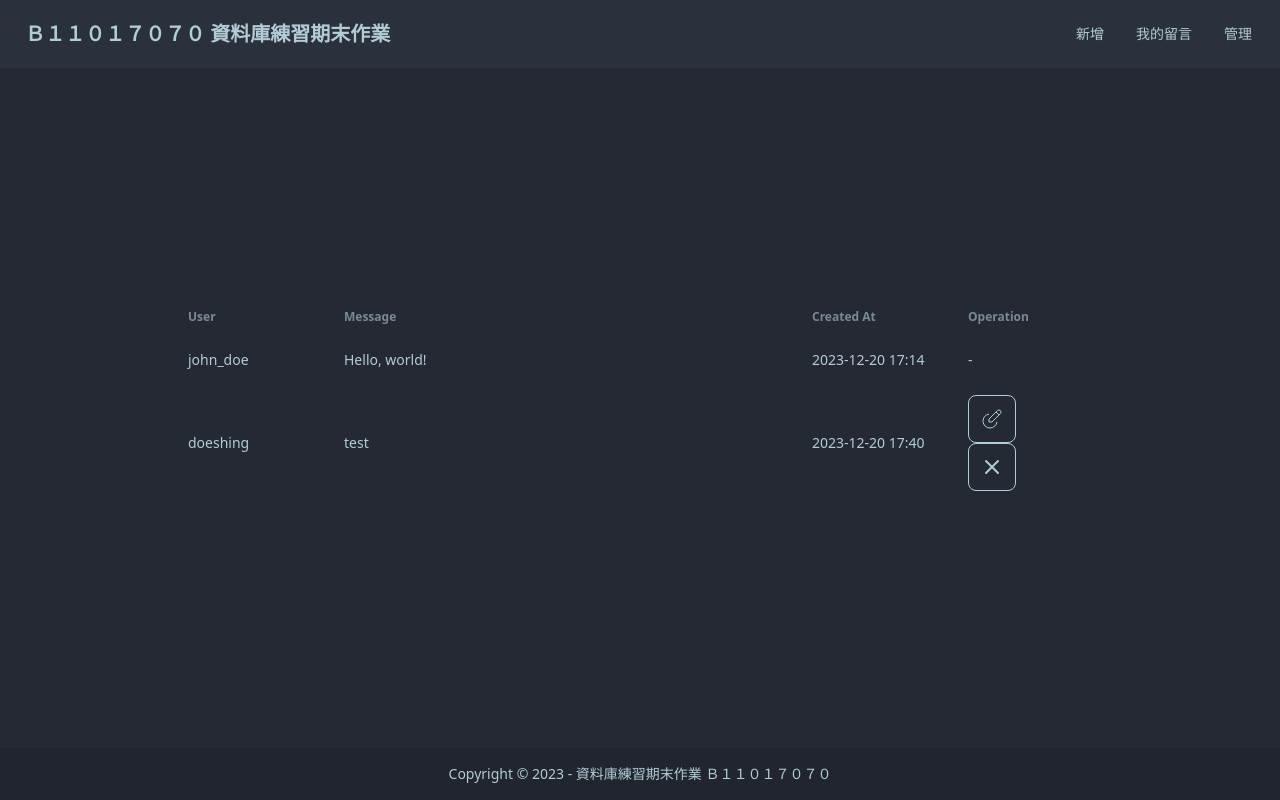
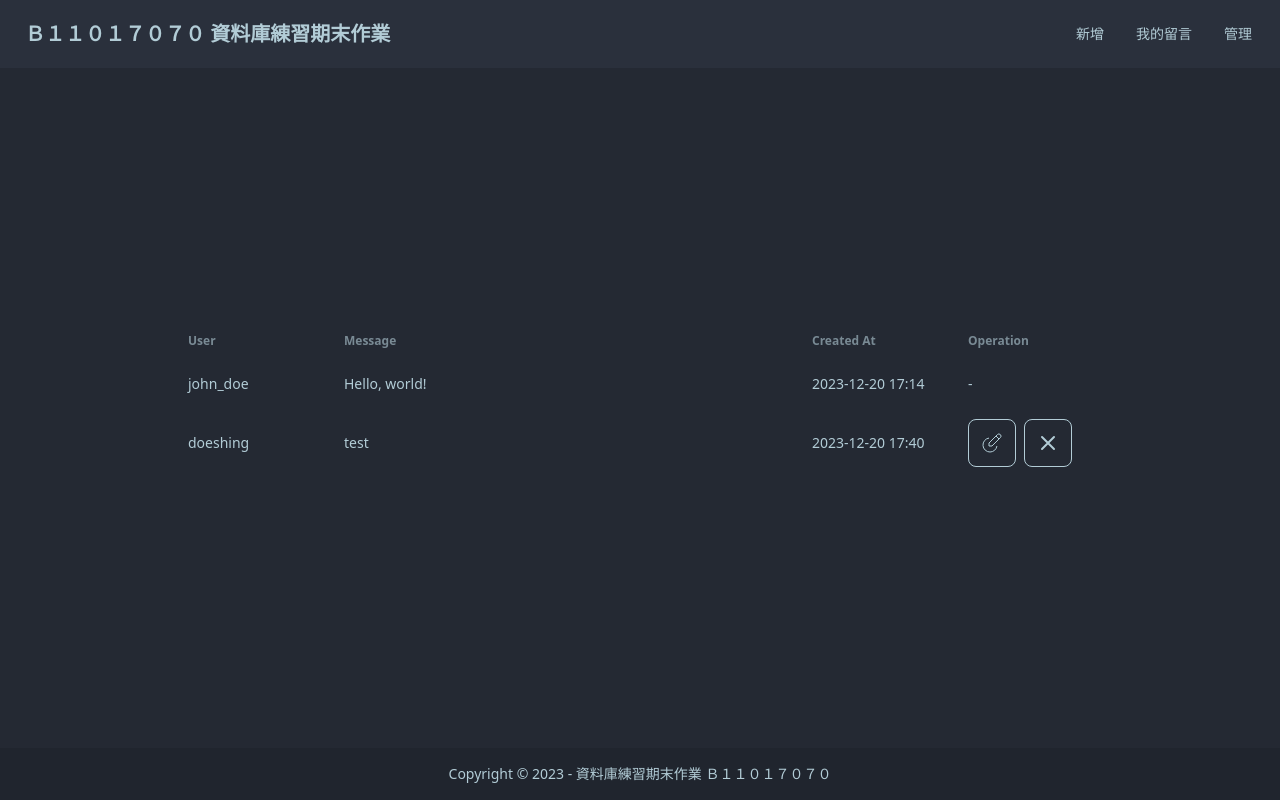
Before and after one commit to KoukeNeko-Practices/django_db, a Django app: page / in a window 1280 px wide. Run offline with Django 5.2, Linux system fonts and the light colour scheme; a user stored in the database is signed in; data comes from the database, SQL or seed files in the repository; some libraries are stand-ins or nearby versions.

Commit message:
style: make 2 btn in a right way

```diff
--- a/templates/index.html
+++ b/templates/index.html
@@ -22,7 +22,7 @@
                 <td class="w-2/12">{{ message.user.username }}</td>
                 <td class="w-6/12">{{ message.text }}</td>
                 <td class="w-2/12">{{ message.created_at|date:"Y-m-d H:i" }}</td>
-                <td class="w-3/12">
+                <td class="w-3/12 flex space-x-2">
                   {% if message.user == request.user %}
                   <button class="btn btn-square btn-outline">
                     <svg
```
